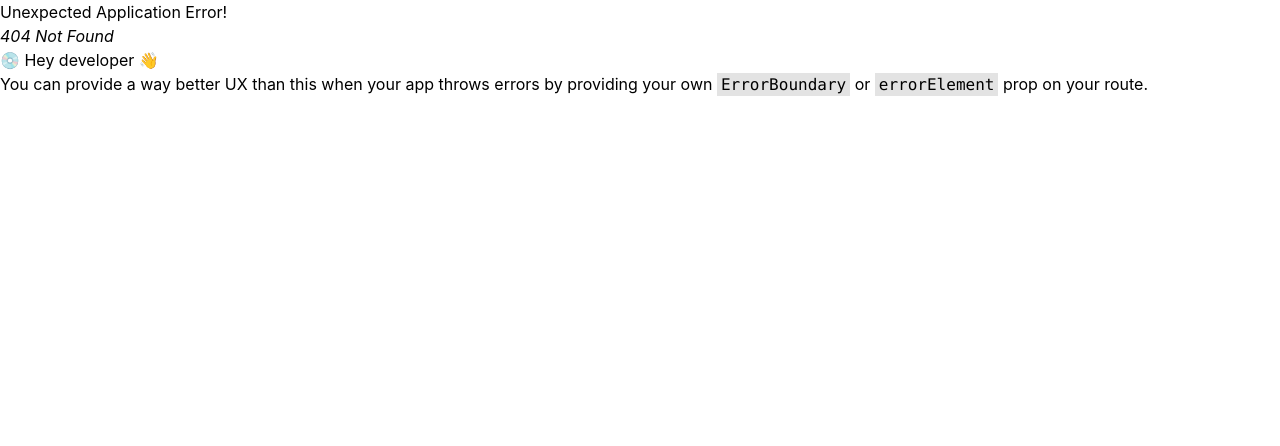
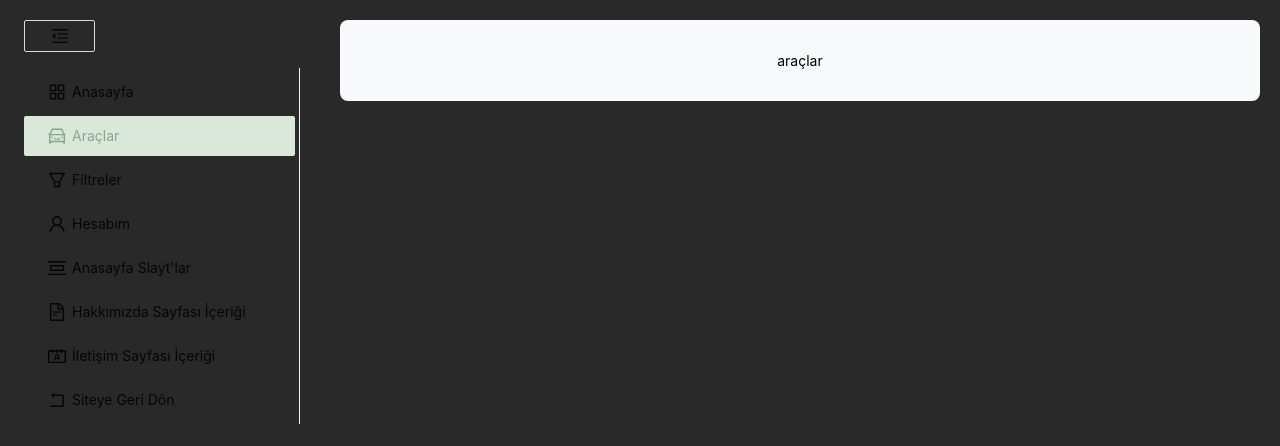
Before and after one commit to AbdulhakimKaya/reactreentacar, a React (Create React App) app: page /admin/araclar in a window 1280 px wide. Before the commit this address had no page. Shown: the top 446 px of the page. Built offline with nearby package versions, Linux system fonts and the light colour scheme.

Commit message:
genel yapı v2

```diff
--- a/src/index.css
+++ b/src/index.css
@@ -7,6 +7,7 @@ body {
     sans-serif;
   -webkit-font-smoothing: antialiased;
   -moz-osx-font-smoothing: grayscale;
+  background-color: #292929ff;
 }
 
 code {
--- a/src/index.tsx
+++ b/src/index.tsx
@@ -3,17 +3,31 @@ import ReactDOM from 'react-dom/client';
 import './index.css';
 import './assets/css/tailwind.css';
 import reportWebVitals from './reportWebVitals';
-import {RouterProvider} from "react-router-dom";
-import routes from "./routes/Routes";
+import {BrowserRouter} from "react-router-dom";
 import '../src/assets/css/colors.scss'
 import {ConfigProvider} from "antd";
+import Routes from "./routes/Routes";
 
 const root = ReactDOM.createRoot(
     document.getElementById('root') as HTMLElement
 );
 root.render(
-    <ConfigProvider>
-        <RouterProvider router={routes}/>
+    <ConfigProvider
+        theme={{
+            token: {
+                // Seed Token
+                colorPrimary: '#84a98c',
+                colorTextBase: 'white',
+                borderRadius: 2,
+
+                // Alias Token
+                colorBgContainer: 'transparent',
+            },
+        }}
+    >
+        <BrowserRouter>
+            <Routes />
+        </BrowserRouter>
     </ConfigProvider>
 );
 
--- a/src/layouts/admin-layout/AdminLayout.tsx
+++ b/src/layouts/admin-layout/AdminLayout.tsx
@@ -21,13 +21,14 @@ const AdminLayout = () => {
     return (
         <div className={classes}>
             <Row className={classes} wrap={false}>
-                <Col style={{width: isSmallScreen ? 0 : collapsed ? 120 : 280}}>
+                {/* responsive tasarım için isSmallScreen ise 0 yapıp Sidebar'a Drawer eklenecek */}
+                <Col style={{width: isSmallScreen ? 320 : collapsed ? 120 : 320}}>
                     <Sidebar collapsed={collapsed} toggleCollapsed={toggleCollapsed}/>
                 </Col>
                 <Col flex={'auto'}>
                     <Container tag="main">
                     <div className="content-main">
-                        <Content/>
+                        <Outlet/>
                     </div>
                     </Container>
                 </Col>
--- a/src/layouts/admin-layout/sidebar/Sidebar.tsx
+++ b/src/layouts/admin-layout/sidebar/Sidebar.tsx
@@ -1,4 +1,4 @@
-import React from 'react';
+import React, {useEffect, useState} from 'react';
 import './Sidebar.scss'
 import classNames from "classnames";
 import {
@@ -7,10 +7,10 @@ import {
 } from "@ant-design/icons";
 import {Button, Menu, MenuProps} from "antd";
 import {SidebarMenuItems} from "../../../mock/SidebarMenuItems";
+import {Link, useLocation} from "react-router-dom";
 
 
 type MenuItem = Required<MenuProps>['items'][number];
-
 
 
 interface SidebarProps {
@@ -19,10 +19,20 @@ interface SidebarProps {
 }
 
 const Sidebar: React.FC<SidebarProps> = (props) => {
-    const items: MenuItem[] = SidebarMenuItems
+    const items = SidebarMenuItems
 
     const {collapsed, toggleCollapsed} = props
     const classes = classNames("db-sidebar")
+
+    const { pathname } = useLocation();
+    const [selectedKeys, setSelectedKeys] = useState<string[]>([]);
+
+    useEffect(() => {
+        const currentMenuItem = items.find(item => item.url === pathname);
+        if (currentMenuItem) {
+            setSelectedKeys([currentMenuItem.key.toString()]);
+        }
+    }, [pathname]);
 
     return (
         <div className={classes}>
@@ -31,12 +41,26 @@ const Sidebar: React.FC<SidebarProps> = (props) => {
                     {collapsed ? <MenuUnfoldOutlined/> : <MenuFoldOutlined/>}
                 </Button>
                 <Menu
-                    defaultSelectedKeys={['1']}
-                    defaultOpenKeys={['1']}
                     mode="inline"
                     inlineCollapsed={collapsed}
-                    items={items}
-                />
+                    forceSubMenuRender={true}
+                    selectedKeys={selectedKeys}
+                    disabledOverflow={true}
+                    defaultValue={"1"}
+                >
+                    {items.map((item) =>
+                        (
+                            <Menu.Item
+                                icon={item.icon}
+                                key={item.key}
+                            >
+                                <Link className="menu-link" to={item.url}>
+                                    {item.label}
+                                </Link>
+                            </Menu.Item>
+                        )
+                    )}
+                </Menu>
             </div>
         </div>
     );
--- a/src/layouts/main-layout/home-page/home-slider/HomeSlider.tsx
+++ b/src/layouts/main-layout/home-page/home-slider/HomeSlider.tsx
@@ -31,7 +31,7 @@ const HomeSlider = () => {
             <div className="home-slider pt-4">
                 <Swiper
                     modules={[Pagination, Navigation, Scrollbar, A11y, Autoplay]}
-                    autoplay={{ delay: 4000, disableOnInteraction: false }}
+                    autoplay={{ delay: 7000, disableOnInteraction: false }}
                     speed={600}
                     loop={true}
                     spaceBetween={16}
--- a/src/layouts/main-layout/home-page/home-vehicle-list/HomeVehicleList.tsx
+++ b/src/layouts/main-layout/home-page/home-vehicle-list/HomeVehicleList.tsx
@@ -45,6 +45,7 @@ const HomeVehicleList = () => {
             >
                 {
                     items.map((item, index) => (
+                        item.isAvailable && (
                             <SwiperSlide key={index} className="py-10 px-5">
                                 <VehicleListItem
                                     id={item.id}
@@ -55,6 +56,7 @@ const HomeVehicleList = () => {
                                     isAvailable={item.isAvailable}
                                 />
                             </SwiperSlide>
+                        )
                     ))
                 }
             </Swiper>
@@ -73,6 +75,7 @@ const HomeVehicleList = () => {
             >
                 {
                     items.map((item, index) => (
+                        item.isAvailable && (
                             <SwiperSlide key={index} className="py-10 px-5">
                                 <VehicleListItem
                                     id={item.id}
@@ -83,6 +86,7 @@ const HomeVehicleList = () => {
                                     isAvailable={item.isAvailable}
                                 />
                             </SwiperSlide>
+                        )
                     ))
                 }
             </Swiper>
--- a/src/layouts/main-layout/vehicle-detail/VehicleDetail.tsx
+++ b/src/layouts/main-layout/vehicle-detail/VehicleDetail.tsx
@@ -3,7 +3,7 @@ import './VehicleDetail.scss'
 
 // Import Swiper
 import { Swiper, SwiperSlide } from 'swiper/react';
-import { Navigation, Thumbs, FreeMode } from 'swiper/modules';
+import {Navigation, Thumbs, FreeMode, Pagination} from 'swiper/modules';
 import { Swiper as SwiperType } from 'swiper';
 import {Col, Descriptions, Row} from "antd";
 import {VehiclesMockData} from "../../../mock/vehiclesMockData";
@@ -117,10 +117,10 @@ const VehicleDetail = () => {
                             <div className="thumbs">
                                 <Swiper
                                     onSwiper={handleSwiper}
+                                    modules={[Navigation, Thumbs, FreeMode]}
                                     loop={false}
                                     spaceBetween={10}
                                     slidesPerView={3}
-                                    modules={[Navigation, Thumbs, FreeMode]}
                                     className="product-images-slider-thumbs"
                                 >
                                     {cars?.map((car, index) => (
--- a/src/layouts/main-layout/vehicle-list/vehicle-list-item/VehicleListItem.tsx
+++ b/src/layouts/main-layout/vehicle-list/vehicle-list-item/VehicleListItem.tsx
@@ -35,7 +35,7 @@ const VehicleListItem: React.FC<ProductProps> = (props) => {
 
     return (
         <div className={classes}>
-            <div className="flex flex-col border border-[#cacacaff] p-1 w-96 product-card rounded-2xl">
+            <div className="flex flex-col border border-[#cacacaff] p-1 w-96 product-card rounded-2xl bg-[#333333ff]">
                 <Badge isAvailable={isAvailable}/>
                 <div className="product-images p-3">
                     <Swiper
@@ -60,16 +60,16 @@ const VehicleListItem: React.FC<ProductProps> = (props) => {
                     </Swiper>
                 </div>
                 <div className="flex flex-col px-4 py-8 gap-y-4 justify-between min-h-[240px]">
-                    <div className="flex justify-between items-center px-2 text-[#333333ff]">
+                    <div className="flex justify-between items-center px-2 text-white">
                         <Link to={`/arac-detay/${id}`}
-                              className="text-2xl font-semibold hover:text-black transition-all">
+                              className="text-2xl font-semibold transition-all">
                             {title}
                         </Link>
                         <div className="text-xl font-semibold">
                             {price}₺
                         </div>
                     </div>
-                    <div className="px-2 text-base">
+                    <div className="px-2 text-base text-white">
                         {truncateText(description, 80)}
                     </div>
                     <div className="flex justify-between gap-1">
--- a/src/mock/SidebarMenuItems.tsx
+++ b/src/mock/SidebarMenuItems.tsx
@@ -1,85 +1,63 @@
-import {Link} from "react-router-dom";
 import React from "react";
 import {
     AppstoreOutlined,
     CarOutlined,
+    ContactsOutlined,
+    FileTextOutlined,
     FilterOutlined,
-    MailOutlined,
-    RollbackOutlined, UserOutlined
+    PicCenterOutlined,
+    RollbackOutlined,
+    UserOutlined
 } from "@ant-design/icons";
 
 
 export const SidebarMenuItems = [
     {
+        key: '0',
+        icon: <AppstoreOutlined/>,
+        label: 'Anasayfa',
+        url: '/admin'
+    },
+    {
         key: '1',
         icon: <CarOutlined/>,
-        label: 'Araçlar'
+        label: 'Araçlar',
+        url: '/admin/araclar'
     },
     {
         key: '2',
         icon: <FilterOutlined/>,
-        label: 'Filtreler'
+        label: 'Filtreler',
+        url: '/admin/filtreler'
     },
     {
         key: '3',
         icon: <UserOutlined/>,
-        label: 'Hesabım'
+        label: 'Hesabım',
+        url: '/admin/hesabim'
     },
     {
-        key: 'sub1',
-        label: 'Navigation One',
-        icon: <MailOutlined/>,
-        children: [
-            {
-                key: '5',
-                label: 'Option 5'
-            },
-            {
-                key: '6',
-                label: 'Option 6'
-            },
-            {
-                key: '7',
-                label: 'Option 7'
-            },
-            {
-                key: '8',
-                label: 'Option 8'
-            },
-        ],
+        key: '4',
+        icon: <PicCenterOutlined/>,
+        label: "Anasayfa Slayt'lar",
+        url: '/admin/slaytlar'
     },
     {
-        key: 'sub2',
-        label: 'Navigation Two',
-        icon: <AppstoreOutlined/>,
-        children: [
-            {
-                key: '9',
-                label: 'Option 9'
-            },
-            {
-                key: '10',
-                label: 'Option 10'
-            },
-            {
-                key: 'sub3',
-                label: 'Submenu',
-                children: [
-                    {
-                        key: '11',
-                        label: 'Option 11'
-                    },
-                    {
-                        key: '12',
-                        label: 'Option 12'
-                    },
-                ],
-            },
-        ],
+        key: '5',
+        icon: <FileTextOutlined/>,
+        label: 'Hakkımızda Sayfası İçeriği',
+        url: '/admin/hakkimizda'
     },
     {
-        key: '13',
+        key: '6',
+        icon: <ContactsOutlined/>,
+        label: 'İletişim Sayfası İçeriği',
+        url: '/admin/iletisim'
+    },
+    {
+        key: '10',
         icon: <RollbackOutlined/>,
-        label: <Link to={"/"}>Siteye Geri Dön</Link>
+        label: "Siteye Geri Dön",
+        url: '/'
     },
 ]
--- a/src/mock/vehiclesMockData.ts
+++ b/src/mock/vehiclesMockData.ts
@@ -56,4 +56,28 @@ export const VehiclesMockData = [
         images: [car6, car2, car3, car4, car],
         isAvailable: true,
     },
+    {
+        id: 7,
+        title: "Volvo XC90",
+        description: "bu araba şöyle mükemmel böyle mükemmel",
+        price: 1000,
+        images: [car4, car2, car3, car],
+        isAvailable: true,
+    },
+    {
+        id: 8,
+        title: "Volvo XC90",
+        description: "bu araba şöyle mükemmel böyle mükemmel",
+        price: 1000,
+        images: [car5, car2, car3, car4, car],
+        isAvailable: true,
+    },
+    {
+        id: 9,
+        title: "Volvo XC90",
+        description: "bu araba şöyle mükemmel böyle mükemmel",
+        price: 1000,
+        images: [car6, car2, car3, car4, car],
+        isAvailable: true,
+    },
 ]
--- a/src/routes/Routes.tsx
+++ b/src/routes/Routes.tsx
@@ -1,14 +1,17 @@
+import React from 'react';
+import {createBrowserRouter, useRoutes} from "react-router-dom";
 import MainLayout from "../layouts/main-layout/MainLayout";
-import {createBrowserRouter} from "react-router-dom";
+import HomePage from "../layouts/main-layout/home-page/HomePage";
 import VehicleList from "../layouts/main-layout/vehicle-list/VehicleList";
+import LoginRegister from "../layouts/main-layout/login-register/LoginRegister";
 import VehicleDetail from "../layouts/main-layout/vehicle-detail/VehicleDetail";
-import HomePage from "../layouts/main-layout/home-page/HomePage";
 import About from "../layouts/main-layout/about/About";
+import Contact from "../layouts/main-layout/contact/Contact";
 import AdminLayout from "../layouts/admin-layout/AdminLayout";
-import Contact from "../layouts/main-layout/contact/Contact";
-import LoginRegister from "../layouts/main-layout/login-register/LoginRegister";
+import ScrollToTop from "../helpers/ScrollToTop";
 
-const routes = createBrowserRouter([
+const Routes = () => {
+    const routes = useRoutes([
         {
             path: "/",
             element: <MainLayout/>,
@@ -48,11 +51,39 @@ const routes = createBrowserRouter([
                     element: "admin main"
                 },
                 {
-                path: "test",
-                element: <VehicleDetail/>
-            }
+                    path: "araclar",
+                    element: "araçlar"
+                },
+                {
+                    path: "filtreler",
+                    element: "filtreler"
+                },
+                {
+                    path: "hesabim",
+                    element: "hesabim"
+                },
+                {
+                    path: "slaytlar",
+                    element: "slaytlar"
+                },
+                {
+                    path: "hakkimizda",
+                    element: "hakkimizda"
+                },
+                {
+                    path: "iletisim",
+                    element: "iletisim"
+                },
             ]
         }
     ])
 
-export default routes
+    return (
+        <>
+            <ScrollToTop/>
+            {routes}
+        </>
+    );
+};
+
+export default Routes;
```
Lines whose indentation alone changed are shown as unchanged.
